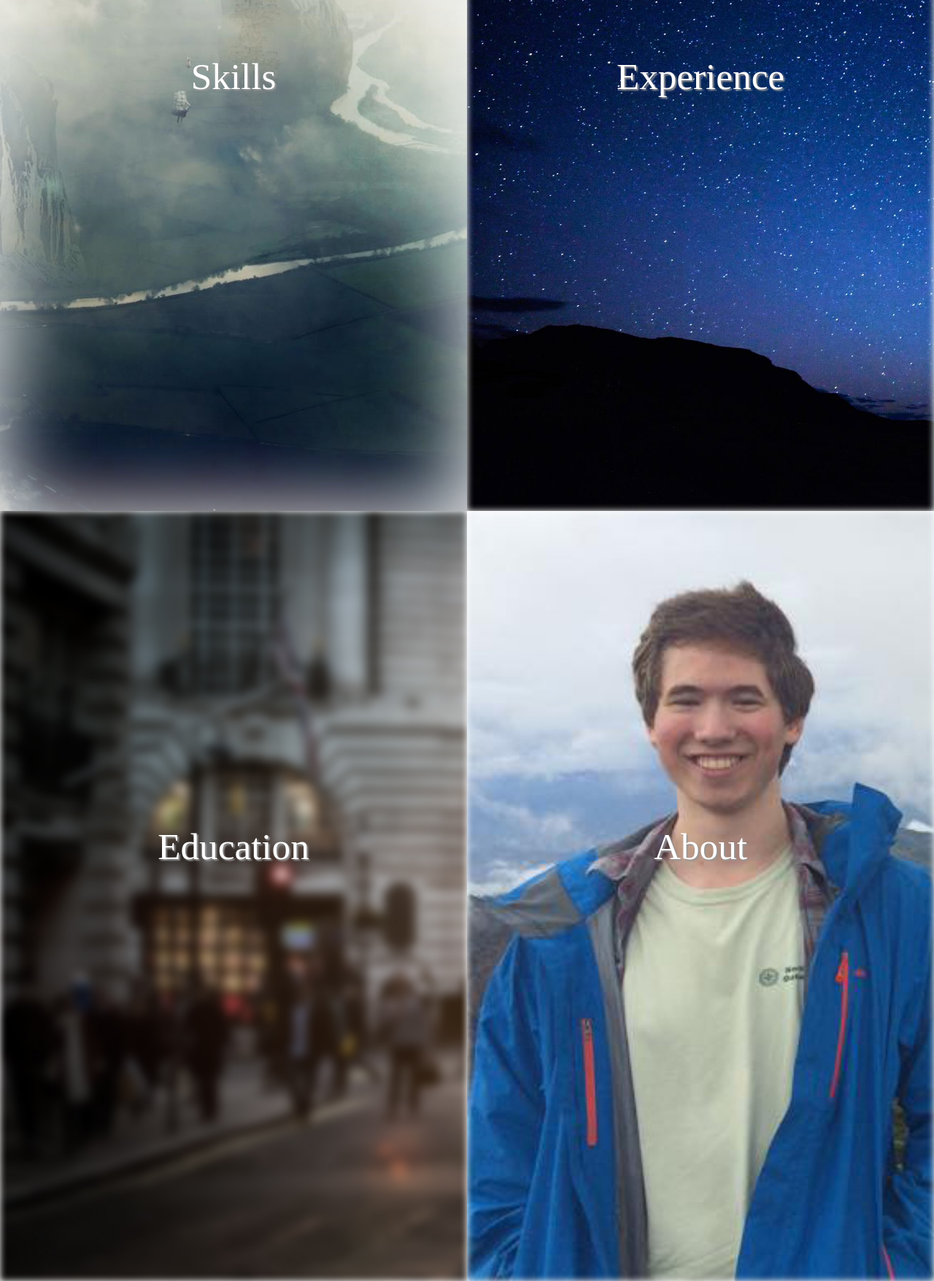
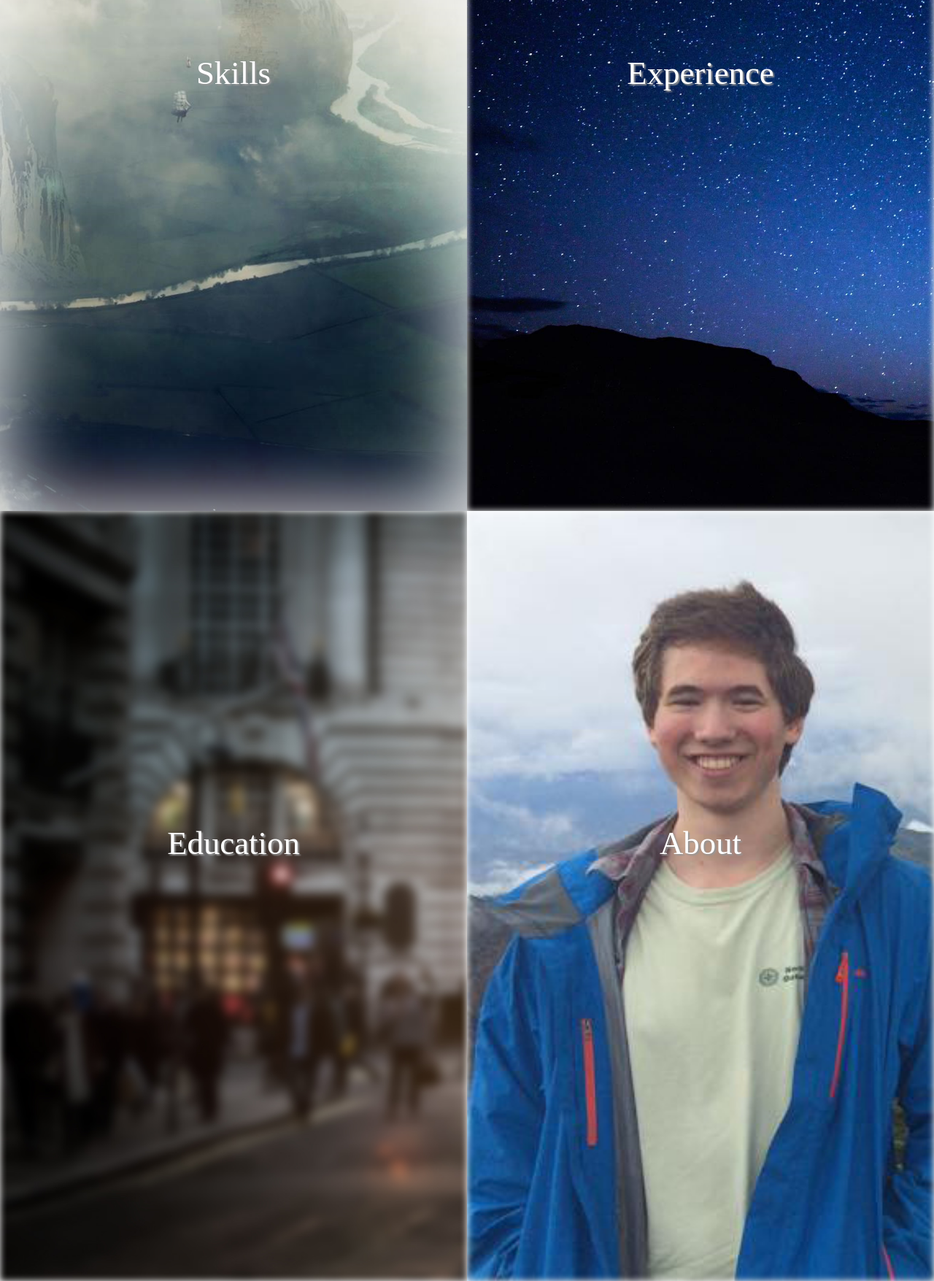
Before and after one commit to Stampeder525/Stampeder525.github.io, a PHP site: page / in a window 1280 px wide. Shown: the part 355-2110 px from the top of the page at 73% size. Run offline with PHP 8.4, Linux system fonts and the light colour scheme; some libraries are stand-ins or nearby versions.

Commit message:
style fix

```diff
--- a/styles.css
+++ b/styles.css
@@ -304,36 +304,36 @@ span {
 
 @media (min-width: 600px) {
     .hover-text {
-        font-size: 6vw;
+        font-size: 5vw;
     }
 }
 
 @media (min-width: 800px) {
     .hover-text {
-        font-size: 5vw;
+        font-size: 4vw;
     }
 }
 
 @media (min-width: 1000px) {
     .hover-text {
-        font-size: 4vw;
+        font-size: 3.5vw;
     }
 }
 
 @media (min-width: 1300px) {
     .hover-text {
-        font-size: 3.5vw;
+        font-size: 3vw;
     }
 }
 
 @media (min-width: 1800px) {
     .hover-text {
-        font-size: 3vw;
+        font-size: 2.5vw;
     }
 }
 
 @media (min-width: 2000px) {
     .hover-text {
-        font-size: 2.5vw;
+        font-size: 2vw;
     }
 }
```
